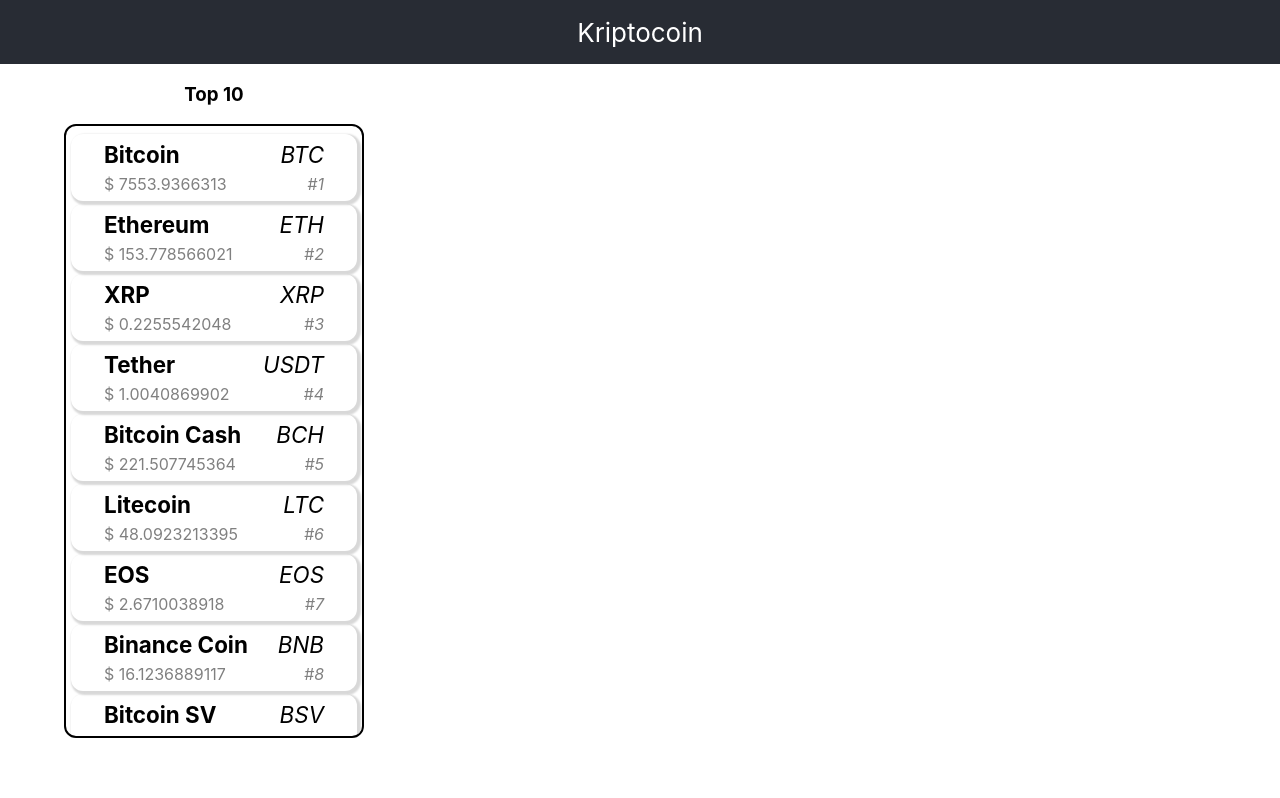
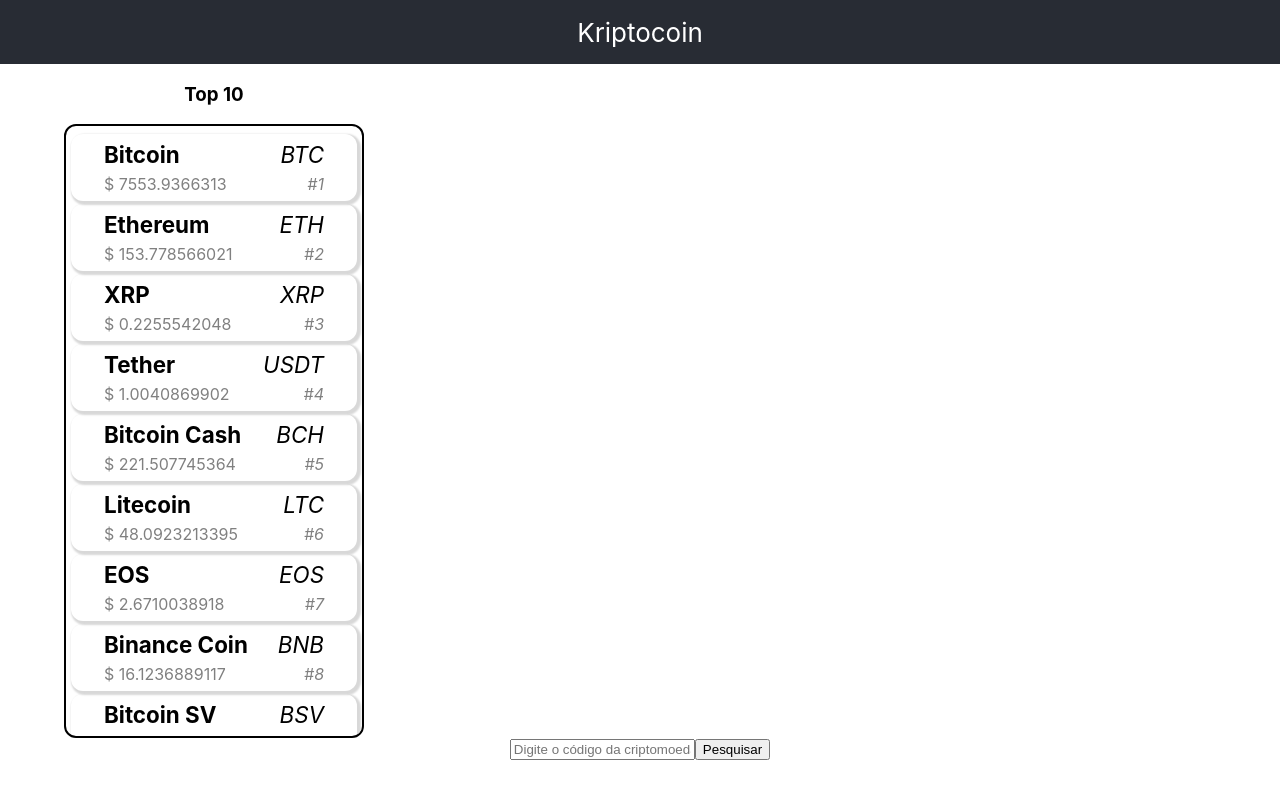
Before and after one commit to MarioMatheus/kriptocoin, a React (Create React App) app in the folder frontend/: page / in a window 1280 px wide. Built offline with nearby package versions, Linux system fonts and the light colour scheme; the HTML template or start-up script is replaced by a standard one.

Commit message:
Create search input components

```diff
--- a/frontend/src/App.js
+++ b/frontend/src/App.js
@@ -1,7 +1,8 @@
 import React from 'react';
 import './App.css';
-// import { CurrencyItem } from './components/CurrencyItem/CurrencyItem';
 import CurrencyList from './components/CurrenciesList/CurrencyList';
+import SearchInput from './components/SearchInput/SearchInput';
+
 
 function App() {
   return (
@@ -9,10 +10,13 @@
       <header className="App-header">
           Kriptocoin
       </header>
-      <article className="BiggestList">
+      <section className="BiggestList">
         <h3>Top 10</h3>
         <CurrencyList />
-      </article>
+      </section>
+      <section>
+        <SearchInput />
+      </section>
     </div>
   );
 }
--- /dev/null
+++ b/frontend/src/components/SearchInput/SearchInput.js
@@ -0,0 +1,54 @@
+import React, { Component } from 'react'
+
+
+export default class SearchInput extends Component {
+
+  constructor(props) {
+    super(props)
+    this.state = { inputText: '' }
+    this.handleInputChange = this.handleInputChange.bind(this)
+    this.handleKeyDown = this.handleKeyDown.bind(this)
+    this.handleSearchButtonClick = this.handleSearchButtonClick.bind(this)
+  }
+
+  handleInputChange(e) {
+    this.setState({ inputText: e.target.value })
+  }
+
+  handleKeyDown(e) {
+    if (e.keyCode === 13) {
+      this.handleSearchButtonClick()
+    }
+  }
+
+  handleSearchButtonClick() {
+    console.log(this.state.inputText)
+    const searchCompletion = this.props.onSearch
+    if (searchCompletion) {
+      searchCompletion(this.state.inputText)
+    }
+  }
+
+  render() {
+    return (
+      <div>
+
+        <input
+          className="SearchTextInput"
+          type="text"
+          placeholder="Digite o código da criptomoeda. Ex.: BTC"
+          value={this.state.inputText}
+          onChange={this.handleInputChange}
+          onKeyDown={this.handleKeyDown}/>
+
+        <button
+          className="SearchButton"
+          onClick={this.handleSearchButtonClick}>
+            Pesquisar
+        </button>
+
+      </div>
+    )
+  }
+
+}
```
Also changed, not shown: frontend/src/components/SearchInput/SearchInput.css (added).
